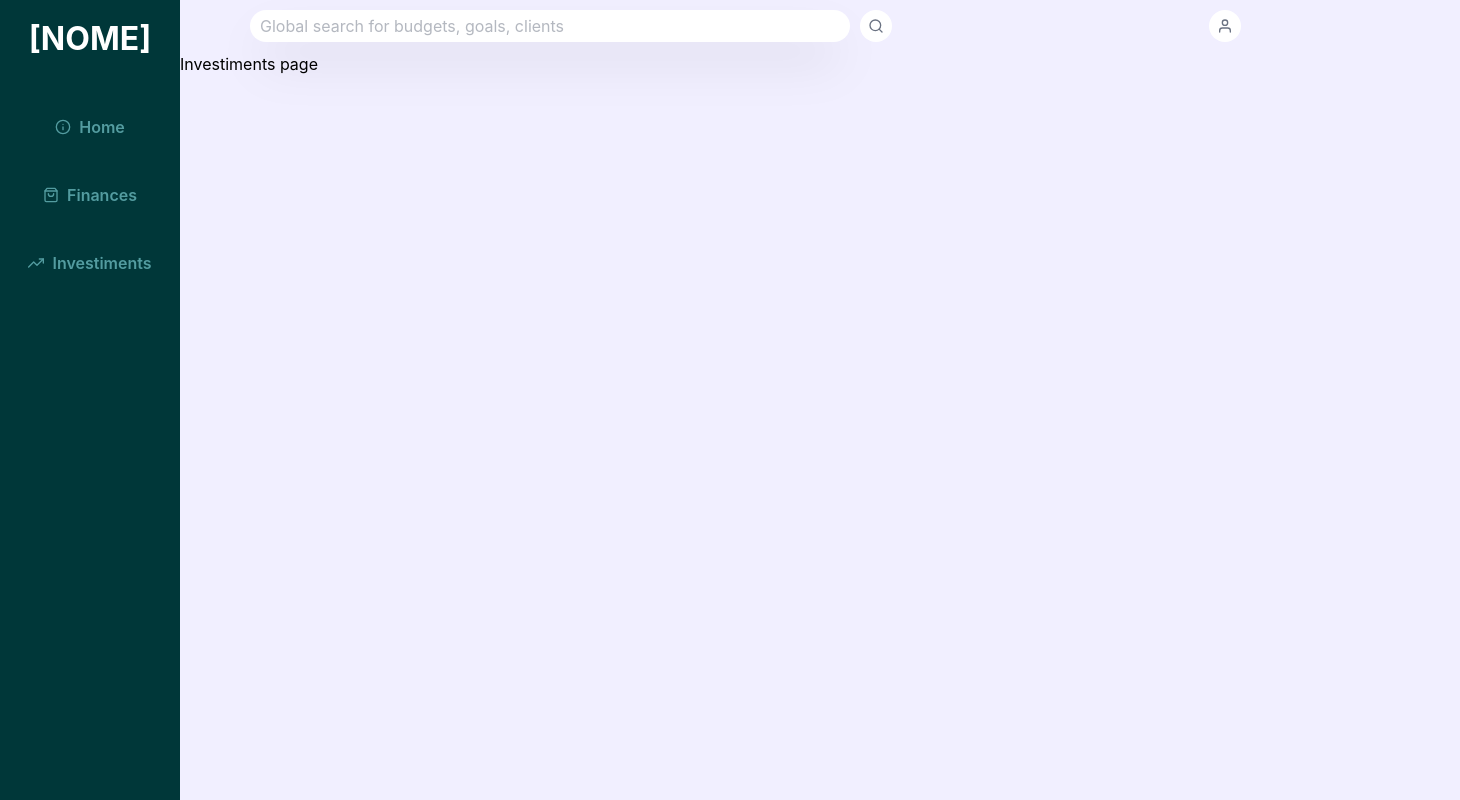
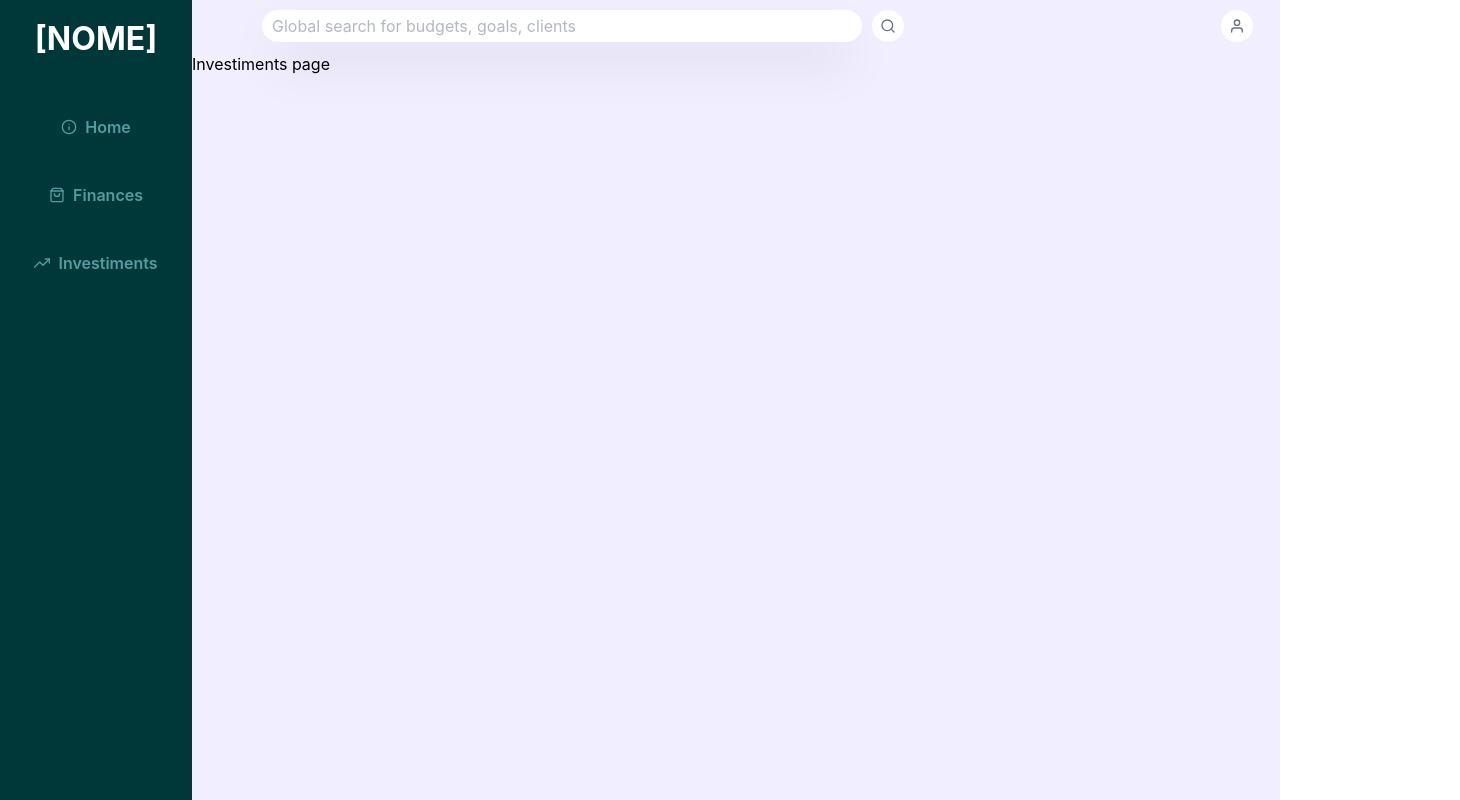
Before and after one commit to oeduardopereira/startup-empreendedorismo, a React app in the folder frontend/: page / in a window 1280 px wide. Shown: the top 800 px of the page, 1460 px wide, since content can reach past the window. Built offline with nearby package versions, Linux system fonts and the light colour scheme; the HTML template or start-up script is replaced by a standard one.

Commit message:
fix: navbar and topbar positioning

```diff
--- a/frontend/src/App.tsx
+++ b/frontend/src/App.tsx
@@ -7,10 +7,10 @@ function App() {
     return(
 
         <>
-            <div className="flex">
+            <div className="flex scrollbar-none overflow-hidden">
                 <Navbar />
-                <div className="flex-col">
-                    <div className="w-screen">
+                <div className="flex-col w-[85%]">
+                    <div className="w-full">
                         <Topbar />
                     </div>
                     <Investiments />
--- a/frontend/src/components/NavBar/Navbar.module.css
+++ b/frontend/src/components/NavBar/Navbar.module.css
@@ -13,7 +13,7 @@
 }
 
 .pagebutton {
-    @apply text-light-green font-semibold flex rounded-[16px] w-[180px] h-[48px]
+    @apply text-light-green font-semibold flex rounded-[16px] w-[80%] h-[48px]
     text-center items-center justify-center cursor-pointer space-x-2
     hover:bg-main-green transition-all duration-100
 }
--- a/frontend/src/pages/Investiments/Investiments.module.css
+++ b/frontend/src/pages/Investiments/Investiments.module.css
@@ -1,5 +1,5 @@
 @reference "../../index.css";
 
 .page {
-    @apply bg-bg-blue h-screen w-full
+    @apply bg-bg-blue h-full w-full flex-col
 }
```
